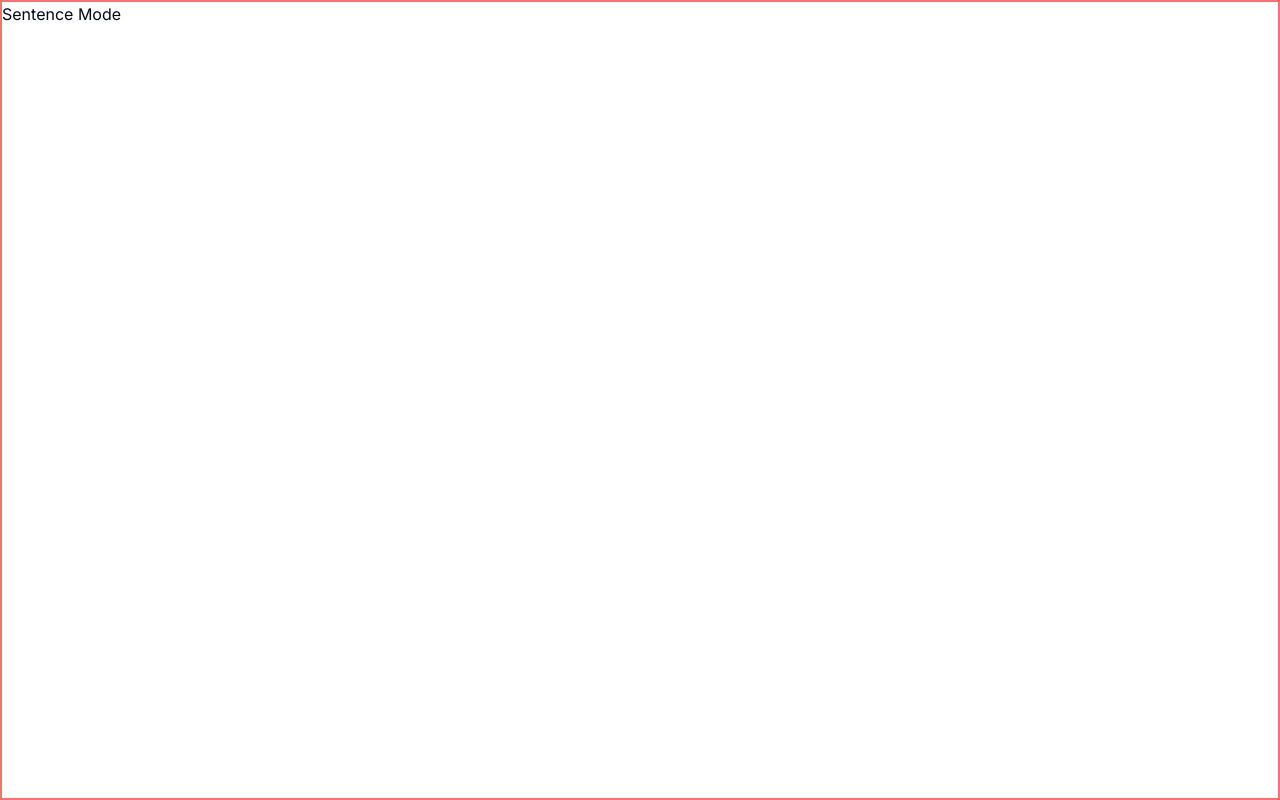
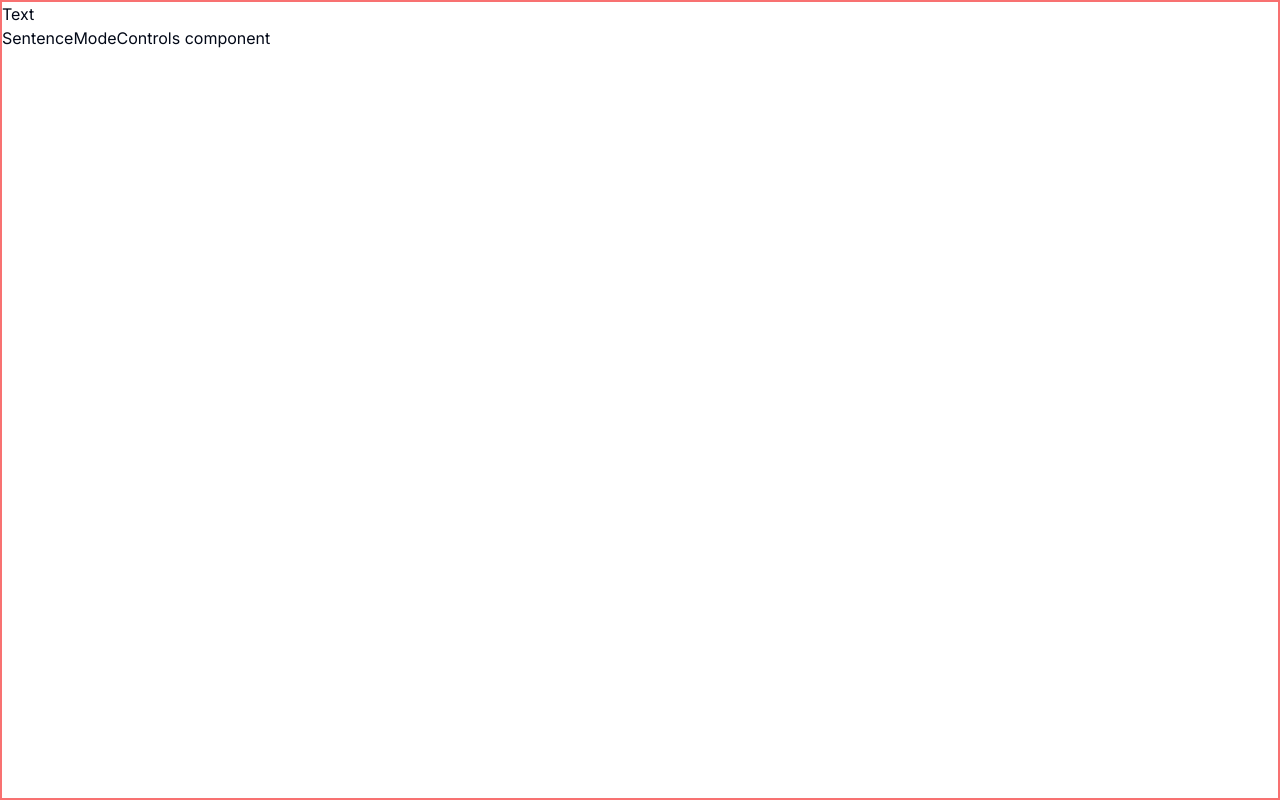
Before and after one commit to developedbyluan/ministoryhabit, a Next.js app: page /audio-player in a window 1280 px wide. Both pictures are taken after a click on the button "Show Sentence Mode". Built offline with nearby package versions, Linux system fonts and the light colour scheme.

Commit message:
feat: add sentence mode components structure
- Create SentenceDisplay component
- Create SentenceModeControls component
- Wire up components to audio player page
- Update mode toggle implementation

```diff
--- a/src/app/(root)/audio-player/page.tsx
+++ b/src/app/(root)/audio-player/page.tsx
@@ -6,6 +6,8 @@ import { useAudio } from "@/hooks/use-audio";
 
 import { sampleData } from "@/db/sample-data";
 import { useState } from "react";
+import SentenceDisplay from "@/components/SentenceDisplay";
+import SentenceModeControls from "@/components/SentenceModeControls";
 
 export default function AudioPlayerPage() {
   const audioUrl = sampleData.audioUrl;
@@ -25,13 +27,16 @@ export default function AudioPlayerPage() {
   const [showSentenceMode, setShowSentenceMode] = useState<boolean>(false);
 
   function handleShowSentenceMode() {
-    setShowSentenceMode(true)
+    setShowSentenceMode(true);
   }
 
   return (
     <main>
       {showSentenceMode ? (
-        "Sentence Mode"
+        <>
+          <SentenceDisplay />
+          <SentenceModeControls />
+        </>
       ) : (
         <>
           <LyricsDisplay lyrics={lyrics} currentTime={currentTime} />
--- /dev/null
+++ b/src/components/SentenceDisplay.tsx
@@ -0,0 +1,7 @@
+export default function SentenceDisplay() {
+    return (
+        <main>
+            <p>Text</p>
+        </main>
+    )
+}
--- /dev/null
+++ b/src/components/SentenceModeControls.tsx
@@ -0,0 +1,3 @@
+export default function SentenceModeControls() {
+    return "SentenceModeControls component"
+}
```
